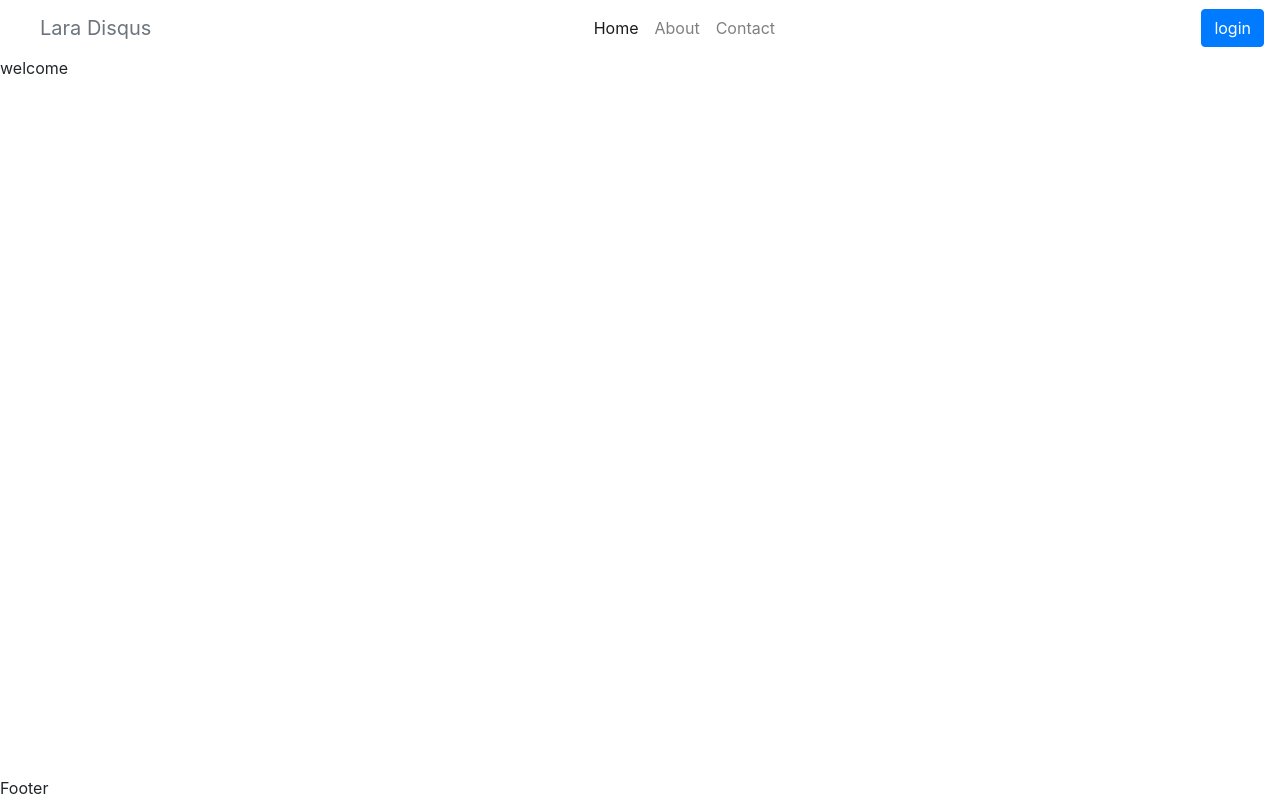
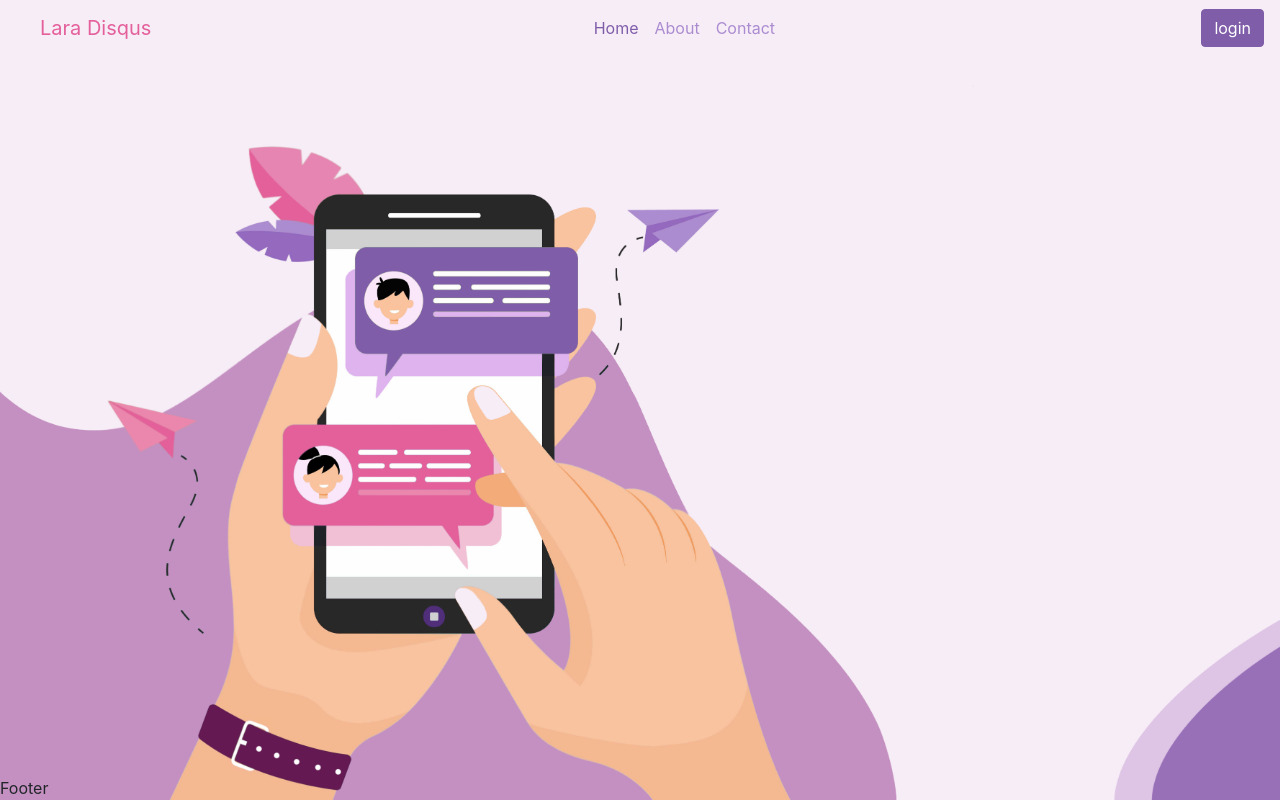
Before and after one commit to LaraDarine/lara-disqus, a Django app: page /discussions/welcome in a window 1280 px wide. Run offline with Django 3.2, Linux system fonts and the light colour scheme.

Commit message:
Apply some custom styles :art:

```diff
--- a/static/css/custom.css
+++ b/static/css/custom.css
@@ -1,5 +1,36 @@
+.btn-primary {
+    background-color: #7f5da9;
+    border-color: #7f5da9;
+}
+
+.btn-primary:hover {
+    background-color: #e4609b;
+    border-color: #e4609b;
+}
+
+.text-secondary, a .text-secondary{
+    color: #e4609b !important;
+}
+
+.nav-link {
+    color: #ab8cd0 !important;
+}
+
+.active a {
+    color: #7f5da9 !important;
+}
+
+
+body {
+    margin: 0;
+    padding: 0;
+}
 .container {
     display: flex;
+}
+
+header {
+    background-color: #f7edf7;
 }
 
 img {
@@ -13,6 +44,17 @@ img {
 
 a {
     text-decoration: none;
+}
+
+/* Welcome styles */
+#welcome {
+    position: absolute;
+    top: 0;
+    background: url('/static/images/welcome.png');
+    background-size: cover;
+    height: 100vh;
+    width: 100%;
+    z-index: -1;
 }
 
 .gray {
```
